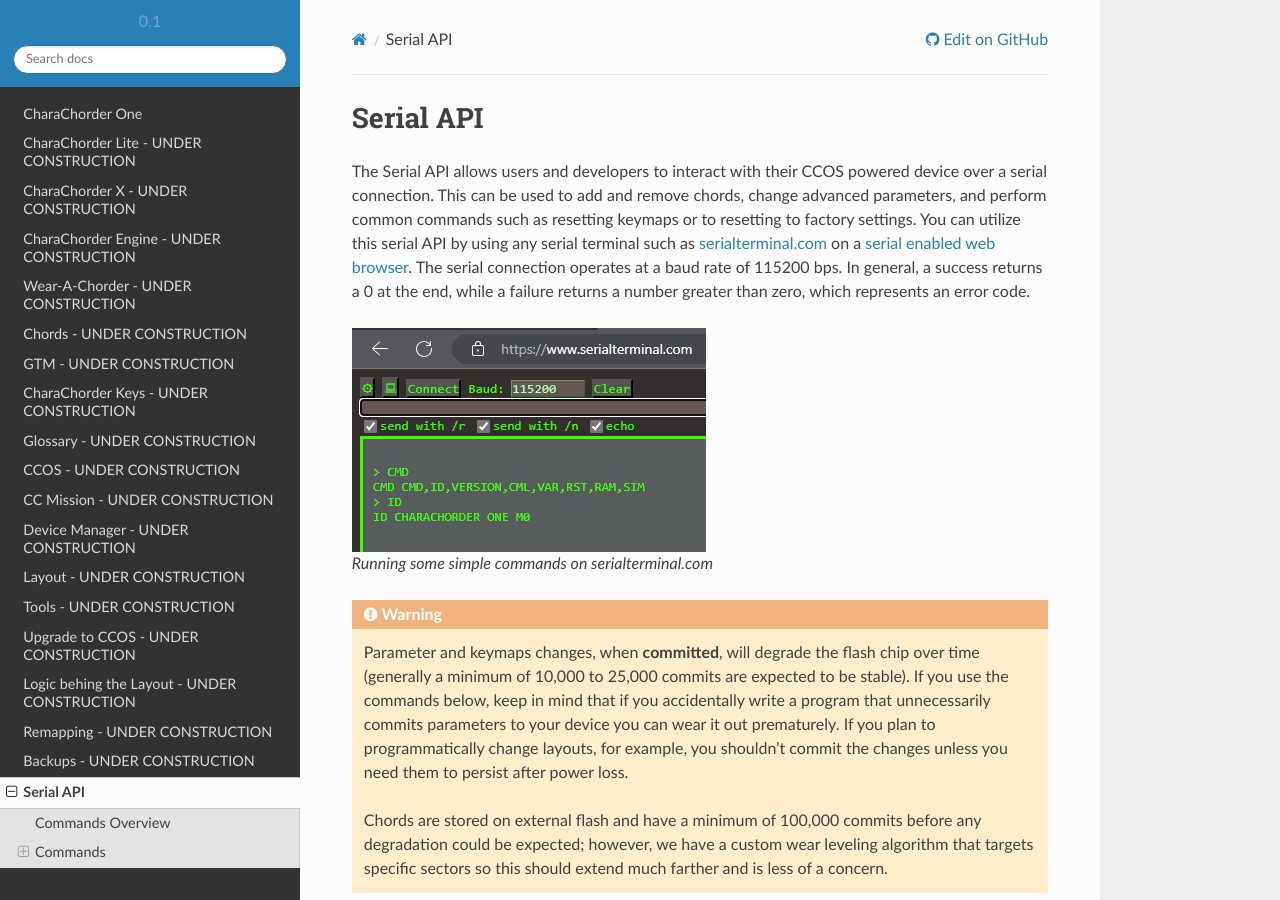
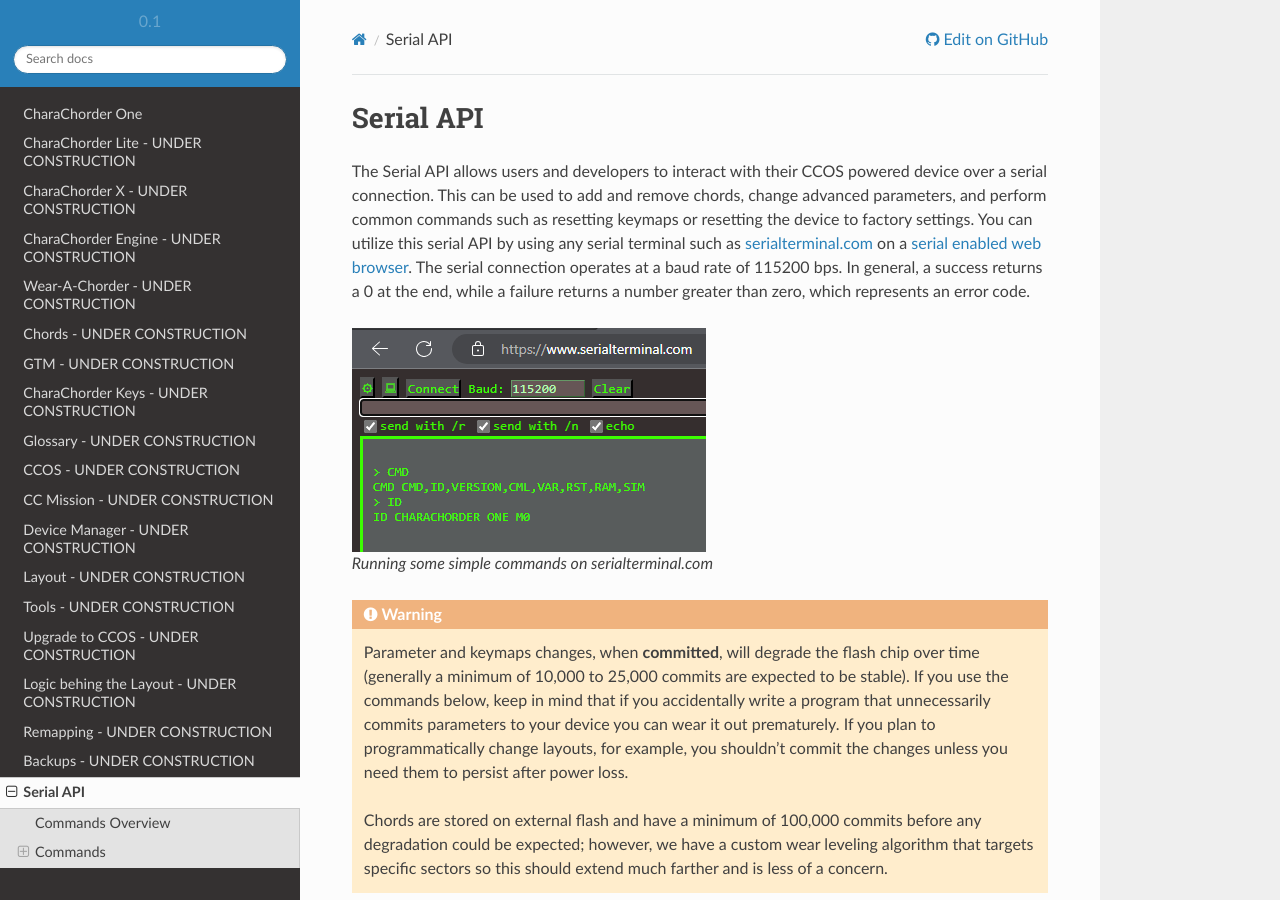
Before and after one commit to CharaChorder/docs, a Sphinx documentation site: the page built from docs/SerialAPI.rst, in a window 1280 px wide and 900 px high. Built offline with Sphinx 7.4.7 and the Read the Docs theme 2.0.0, drawn with Linux system fonts in a browser that asks for light colours.

Commit message:
Fix typo

```diff
--- a/docs/SerialAPI.rst
+++ b/docs/SerialAPI.rst
@@ -1,7 +1,7 @@
 Serial API
 ==========
 
-The Serial API allows users and developers to interact with their CCOS powered device over a serial connection.  This can be used to add and remove chords, change advanced parameters, and perform common commands such as resetting keymaps or to resetting to factory settings. You can utilize this serial API by using any serial terminal such as `serialterminal.com <https://www.serialterminal.com/>`_ on a `serial enabled web browser <https://caniuse.com/web-serial>`_. The serial connection operates at a baud rate of 115200 bps. In general, a success returns a 0 at the end, while a failure returns a number greater than zero, which represents an error code.
+The Serial API allows users and developers to interact with their CCOS powered device over a serial connection.  This can be used to add and remove chords, change advanced parameters, and perform common commands such as resetting keymaps or resetting the device to factory settings. You can utilize this serial API by using any serial terminal such as `serialterminal.com <https://www.serialterminal.com/>`_ on a `serial enabled web browser <https://caniuse.com/web-serial>`_. The serial connection operates at a baud rate of 115200 bps. In general, a success returns a 0 at the end, while a failure returns a number greater than zero, which represents an error code.
 
 .. figure:: /assets/serial/serialterminal.png
   :alt: Running some simple commands on serialterminal.com
```
